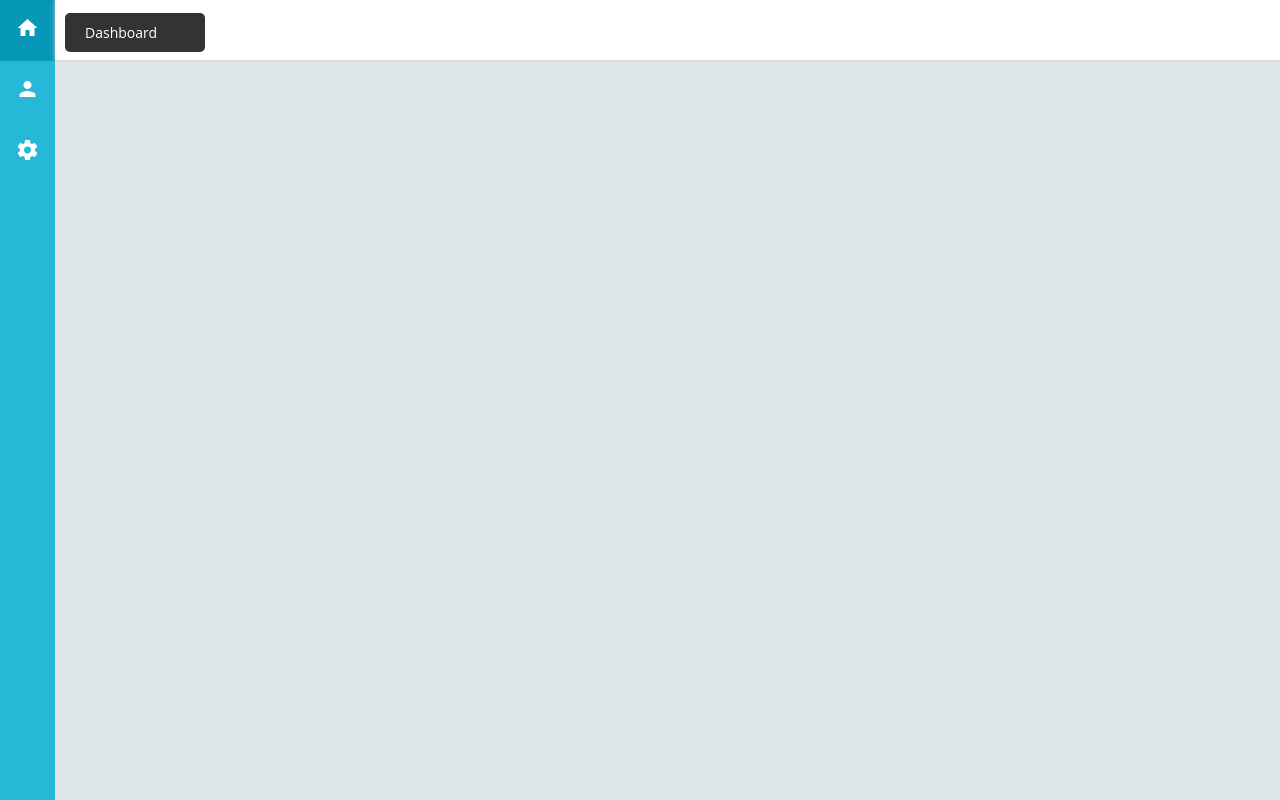
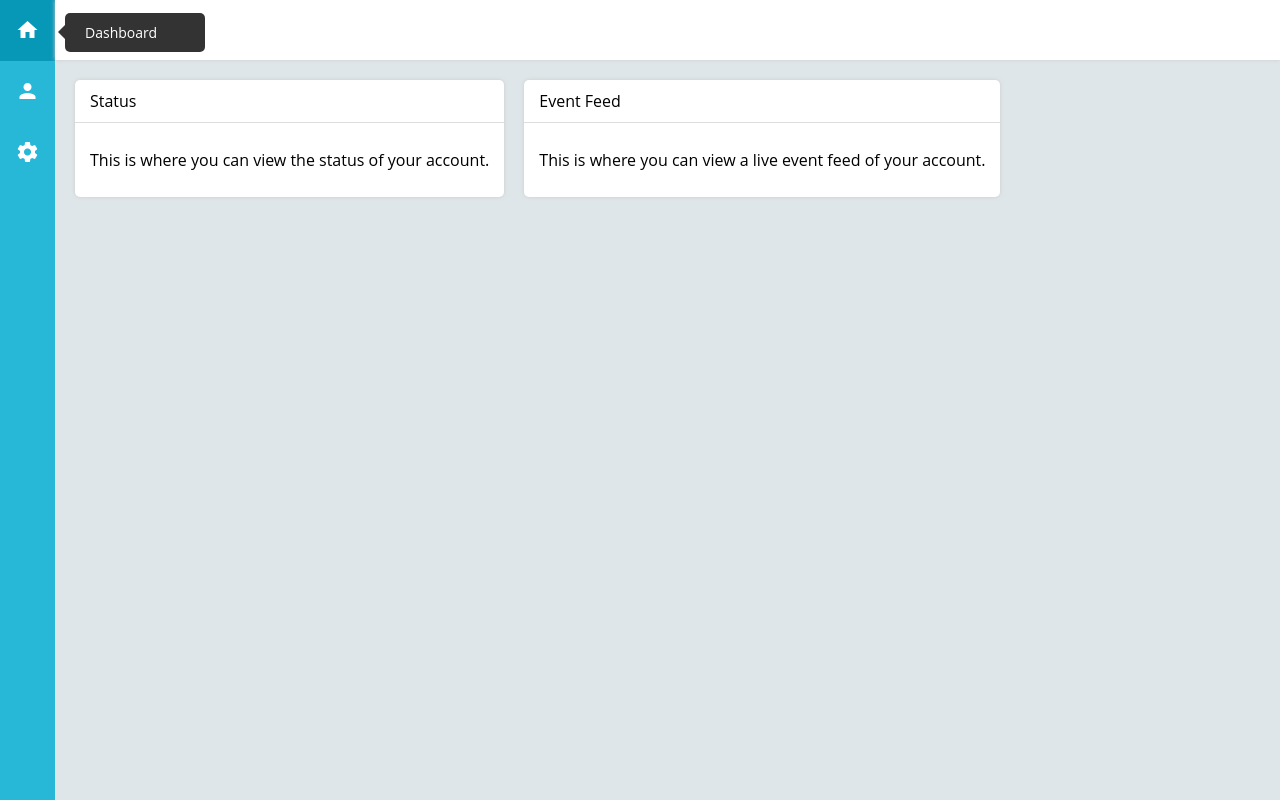
Before and after one commit to kleighton/ProgressApp, a website built with webpack: page src/index.html in a window 1280 px wide. Built offline with nearby package versions, Linux system fonts and the light colour scheme.

Commit message:
initial commit to heroku

```diff
--- /dev/null
+++ b/src/components/dashboardWidgets.js
@@ -0,0 +1,17 @@
+import widgetTemplate from './widgetTemplate';
+//DASHBOARD WIDGETS
+
+export default function renderDashboardWidgets(){
+  var pageContainer = document.getElementsByClassName('pageContent')[0];
+  var widgetOne = new widgetTemplate('Status');
+  widgetOne.appendWidget(pageContainer);
+  var contentOne = document.createElement('p');
+  contentOne.innerHTML = 'This is where you can view the status of your account.';
+  widgetOne.appendContent(contentOne);
+
+  var widgetTwo = new widgetTemplate('Event Feed');
+  widgetTwo.appendWidget(pageContainer);
+  var contentOne = document.createElement('p');
+  contentOne.innerHTML = 'This is where you can view a live event feed of your account.';
+  widgetTwo.appendContent(contentOne);
+}
--- a/src/components/layoutConstructor.js
+++ b/src/components/layoutConstructor.js
@@ -1,9 +1,14 @@
 import NavBar from './navbar';
 import Header from './header';
+import renderDashboardWidgets from './dashboardWidgets';
 
 //LAYOUT CONSTRUCTOR
 export default function layoutConstructor(){
   const appContainer = document.getElementById('appContainer');
   const navBar = new NavBar();
   const header = new Header();
+  const pageContent = document.createElement('div');
+  pageContent.className = 'pageContent';
+  appContainer.appendChild(pageContent);
+  renderDashboardWidgets();
 }
--- /dev/null
+++ b/src/components/widgetTemplate.js
@@ -0,0 +1,25 @@
+//WIDGET TEMPLATE COMPONENT
+export default function widgetTemplate(title){
+  var widget = document.createElement('div');
+  var widgetHeader = document.createElement('div');
+  var widgetHeaderTitle = document.createElement('div');
+  var widgetContent = document.createElement('div');
+  var appendContent = function(content){
+    widgetContent.appendChild(content);
+  };
+  var appendWidget = function(container){
+    container.appendChild(widget);
+  };
+  widget.className = 'widget';
+  widgetHeader.className = 'widgetHeader';
+  widgetHeaderTitle.className = 'widgetHeaderTitle';
+  widgetContent.className = 'widgetContent';
+  widgetHeaderTitle.innerHTML = title;
+  widgetHeader.appendChild(widgetHeaderTitle);
+  widget.appendChild(widgetHeader);
+  widget.appendChild(widgetContent);
+  return {
+    appendContent:appendContent,
+    appendWidget:appendWidget
+  }
+}
--- a/src/css/navBar.css
+++ b/src/css/navBar.css
@@ -2,14 +2,16 @@
   height: 100%;
   background: #27b7d7;
   width:55px;
+  display:inline-block;
 }
 .navItem {
   color:#fff;
   text-align:center;
-  padding:16px 10px;
+  padding:18px 10px;
   cursor: pointer;
-  transition:.12s ease;
+  transition:.1s ease;
   position:relative;
+  height:25px;
 }
 .navItem:hover,
 .navItem.active {
@@ -31,3 +33,12 @@
   left:65px;
   top:calc(50% - 18px);
 }
+.navItemTool:after {
+  content:'';
+  position: absolute;
+  left: -7px;
+  top:12px;
+  border-right:7px solid rgba(0,0,0,.8);
+  border-top:7px solid transparent;
+  border-bottom:7px solid transparent;
+}
--- /dev/null
+++ b/src/css/widgets.css
@@ -0,0 +1,14 @@
+.widget {
+  background:#fff;
+  border-radius:5px;
+  box-shadow: 0 0 4px #ccc;
+  display:inline-block;
+  margin:10px;
+}
+.widgetHeader {
+  padding:10px 15px;
+  border-bottom:1px solid #ddd;
+}
+.widgetContent {
+  padding:10px 15px;
+}
--- a/src/index.css
+++ b/src/index.css
@@ -11,3 +11,11 @@ body {
 #appContainer {
     height:100%;
 }
+.pageContent {
+    width:calc(100% - 75px);
+    height:calc(100% - 80px);
+    margin-top:60px;
+    vertical-align: top;
+    display:inline-block;
+    padding:10px;
+}
--- a/src/index.js
+++ b/src/index.js
@@ -1,6 +1,8 @@
 import './index.css';
 import './css/navBar.css';
 import './css/header.css';
+import './css/widgets.css';
 import layoutConstructor from './components/layoutConstructor';
+import './components/dashboardWidgets';
 
 const constructLayout = layoutConstructor();
```
Also changed, not shown: src/api/db.json (+1 -1 lines), src/index.html (+0 -1 lines), src/index.test.js (+11 -11 lines).
